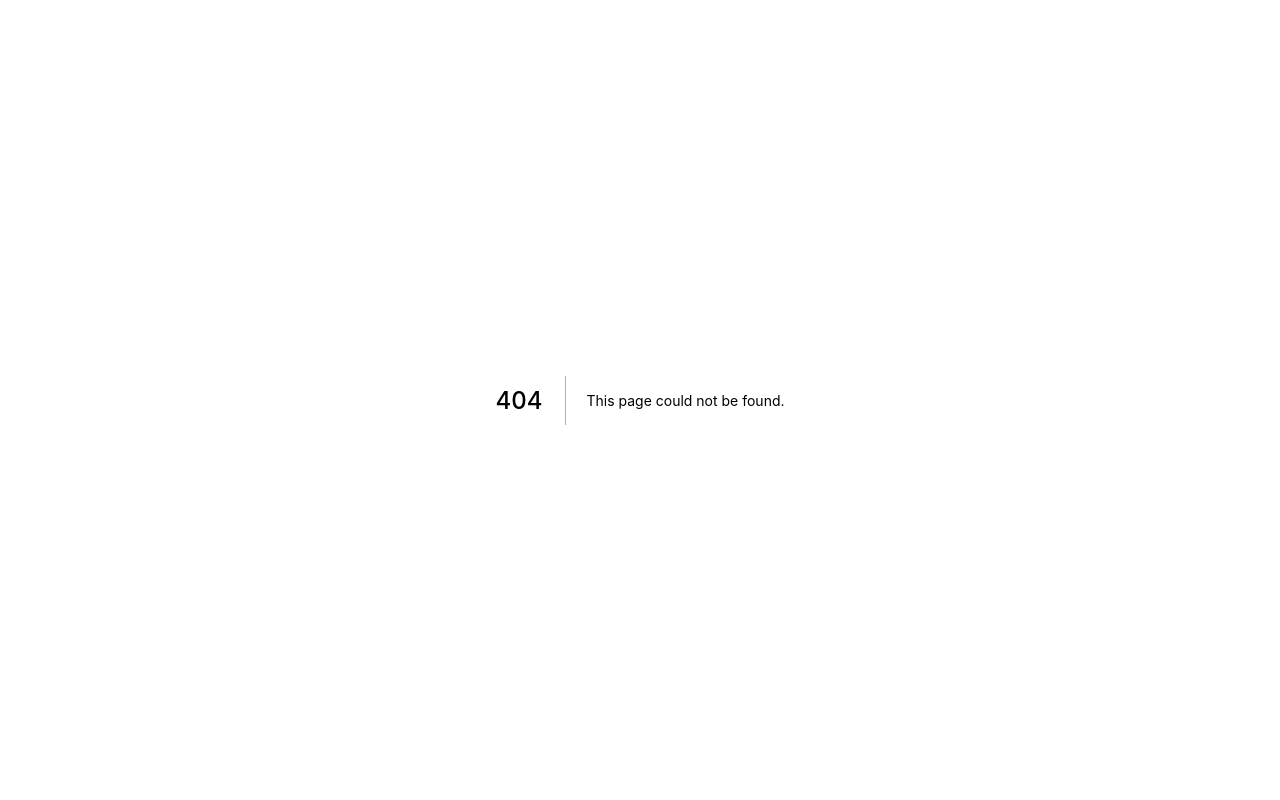
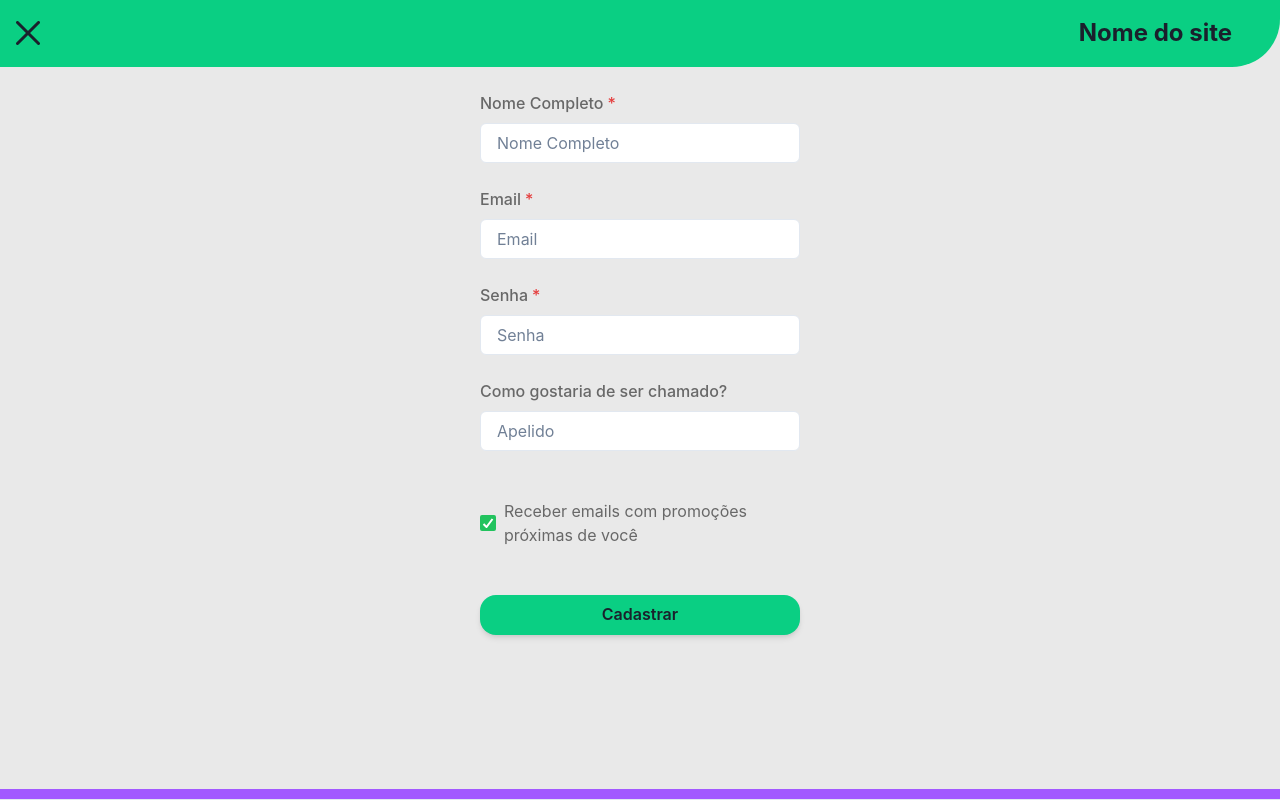
Before and after one commit to ThalesBMC/projetaoSI-22.1-app, a Next.js app: page /cadastro in a window 1280 px wide. Before the commit this address had no page. Built offline with nearby package versions, Linux system fonts and the light colour scheme.

Commit message:
feat: adds register pages

```diff
--- a/package.json
+++ b/package.json
@@ -9,6 +9,11 @@
     "lint": "next lint"
   },
   "dependencies": {
+    "@chakra-ui/icons": "^2.0.9",
+    "@chakra-ui/react": "^2.3.2",
+    "@emotion/react": "^11.10.4",
+    "@emotion/styled": "^11.10.4",
+    "framer-motion": "^7.3.5",
     "next": "12.2.5",
     "next-seo": "^5.5.0",
     "react": "18.2.0",
--- a/pages/_app.js
+++ b/pages/_app.js
@@ -1,7 +1,12 @@
-import '../styles/globals.css'
+import "../styles/globals.css";
+import { ChakraProvider } from "@chakra-ui/react";
 
 function MyApp({ Component, pageProps }) {
-  return <Component {...pageProps} />
+  return (
+    <ChakraProvider>
+      <Component {...pageProps} />
+    </ChakraProvider>
+  );
 }
 
-export default MyApp
+export default MyApp;
--- /dev/null
+++ b/pages/cadastro.js
@@ -0,0 +1,108 @@
+import React from "react";
+import {
+  AvatarBadge,
+  AvatarGroup,
+  Wrap,
+  WrapItem,
+  Avatar,
+  Flex,
+  Button,
+  Divider,
+  FormControl,
+  Input,
+  FormLabel,
+  Text,
+  Checkbox,
+  Heading,
+} from "@chakra-ui/react";
+import { CloseIcon } from "@chakra-ui/icons";
+
+export default function login() {
+  return (
+    <Flex bgColor="#e9e9e9" flexDirection="column" h="100vh">
+      <Flex
+        bgColor="#0ACF83"
+        w="full"
+        h="20"
+        justifyContent="space-between"
+        alignItems="center"
+        paddingLeft="4"
+        paddingRight="4"
+        borderBottomRightRadius="3rem"
+      >
+        <CloseIcon w="6" h="6" />
+        <Heading fontSize="2xl" mr="8">
+          Nome do site
+        </Heading>
+      </Flex>
+
+      <Flex
+        flexDirection="column"
+        alignItems="center"
+        gap="12"
+        w="full"
+        h="100vh"
+        mt="6"
+      >
+        <form>
+          <Flex
+            w="xs"
+            align="center"
+            justifyContent="center"
+            gap="6"
+            flexDirection="column"
+          >
+            <FormControl isRequired>
+              <FormLabel color="#686868">Nome Completo</FormLabel>
+              <Input
+                color="#686868"
+                bgColor="white"
+                placeholder="Nome Completo"
+              />
+            </FormControl>
+            <FormControl isRequired>
+              <FormLabel color="#686868">Email</FormLabel>
+              <Input color="#686868" bgColor="white" placeholder="Email" />
+            </FormControl>
+            <FormControl isRequired>
+              <FormLabel color="#686868">Senha</FormLabel>
+              <Input
+                color="#686868"
+                bgColor="white"
+                type="password"
+                placeholder="Senha"
+              />
+            </FormControl>
+            <FormControl>
+              <FormLabel color="#686868">
+                Como gostaria de ser chamado?
+              </FormLabel>
+              <Input color="#686868" bgColor="white" placeholder="Apelido" />
+            </FormControl>
+          </Flex>
+        </form>
+        <Flex w="xs" alignItems="center" justifyContent="center">
+          <Checkbox defaultChecked colorScheme="whatsapp" color="#686868">
+            Receber emails com promoções próximas de você
+          </Checkbox>
+        </Flex>
+        <Flex flexDirection="column" align="center" gap="6">
+          <Button
+            _active={{ bg: "#0ACF83", opacity: 0.8 }}
+            _hover={{ bg: "#0ACF83", opacity: 0.8 }}
+            bgColor="#0ACF83"
+            w="xs"
+            h="10"
+            borderRadius="2xl"
+            boxShadow="md"
+          >
+            Cadastrar
+          </Button>
+        </Flex>
+      </Flex>
+      <Flex as="footer" mt="8">
+        <Divider zIndex="99" bgColor="#A259FF" opacity="1" h="10px" />
+      </Flex>
+    </Flex>
+  );
+}
--- a/styles/globals.css
+++ b/styles/globals.css
@@ -4,6 +4,7 @@ body {
   margin: 0;
   font-family: -apple-system, BlinkMacSystemFont, Segoe UI, Roboto, Oxygen,
     Ubuntu, Cantarell, Fira Sans, Droid Sans, Helvetica Neue, sans-serif;
+  background-color: #e9e9e9;
 }
 
 a {
@@ -14,13 +15,3 @@ a {
 * {
   box-sizing: border-box;
 }
-
-@media (prefers-color-scheme: dark) {
-  html {
-    color-scheme: dark;
-  }
-  body {
-    color: white;
-    background: black;
-  }
-}
```
Also changed, not shown: pages/home.js (added, +71 -0 lines), pages/index.js (+8 -1 lines), pages/login.js (added, +89 -0 lines), 1 other file (tests, documents, lock files or other folders).
